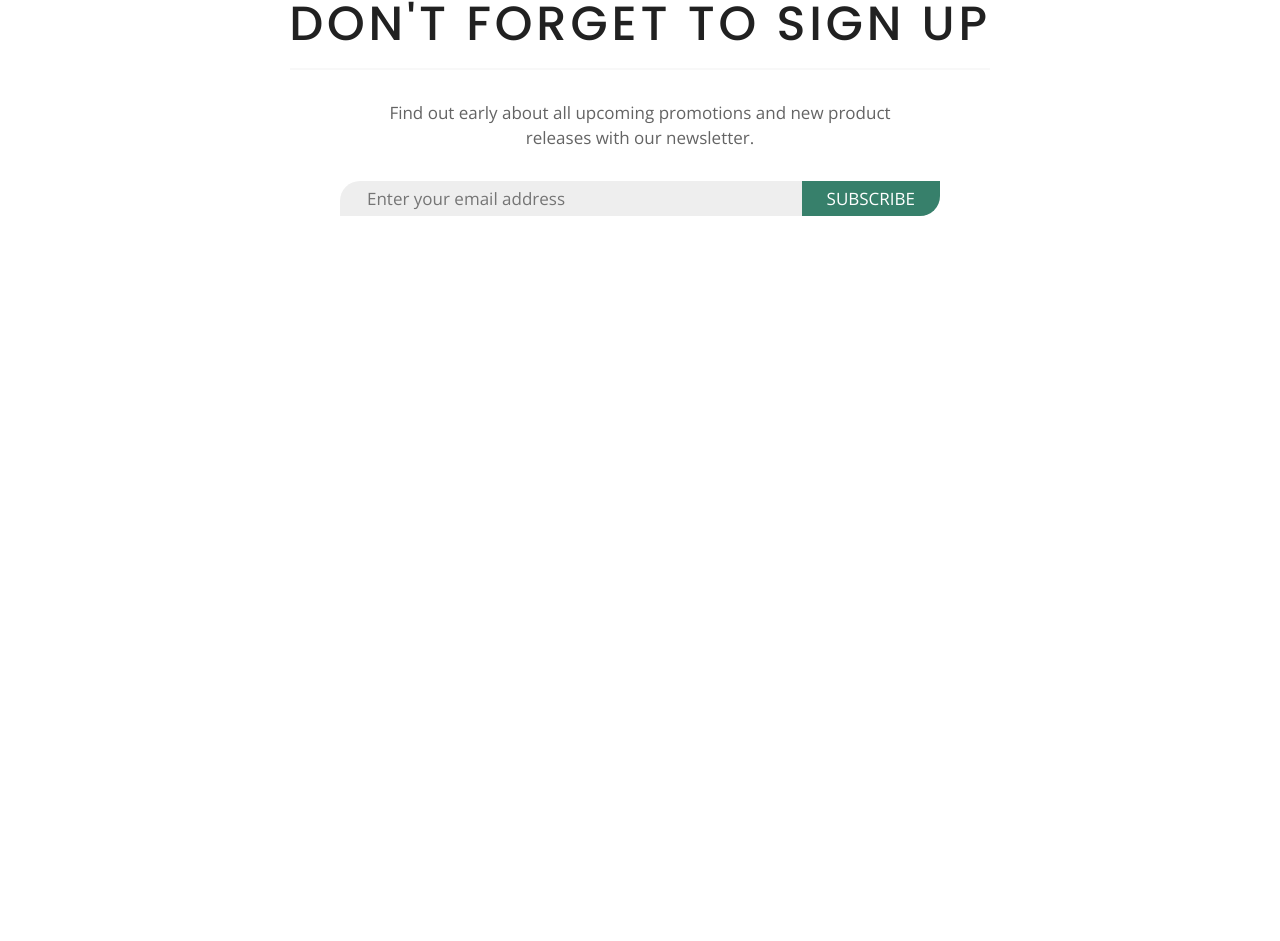
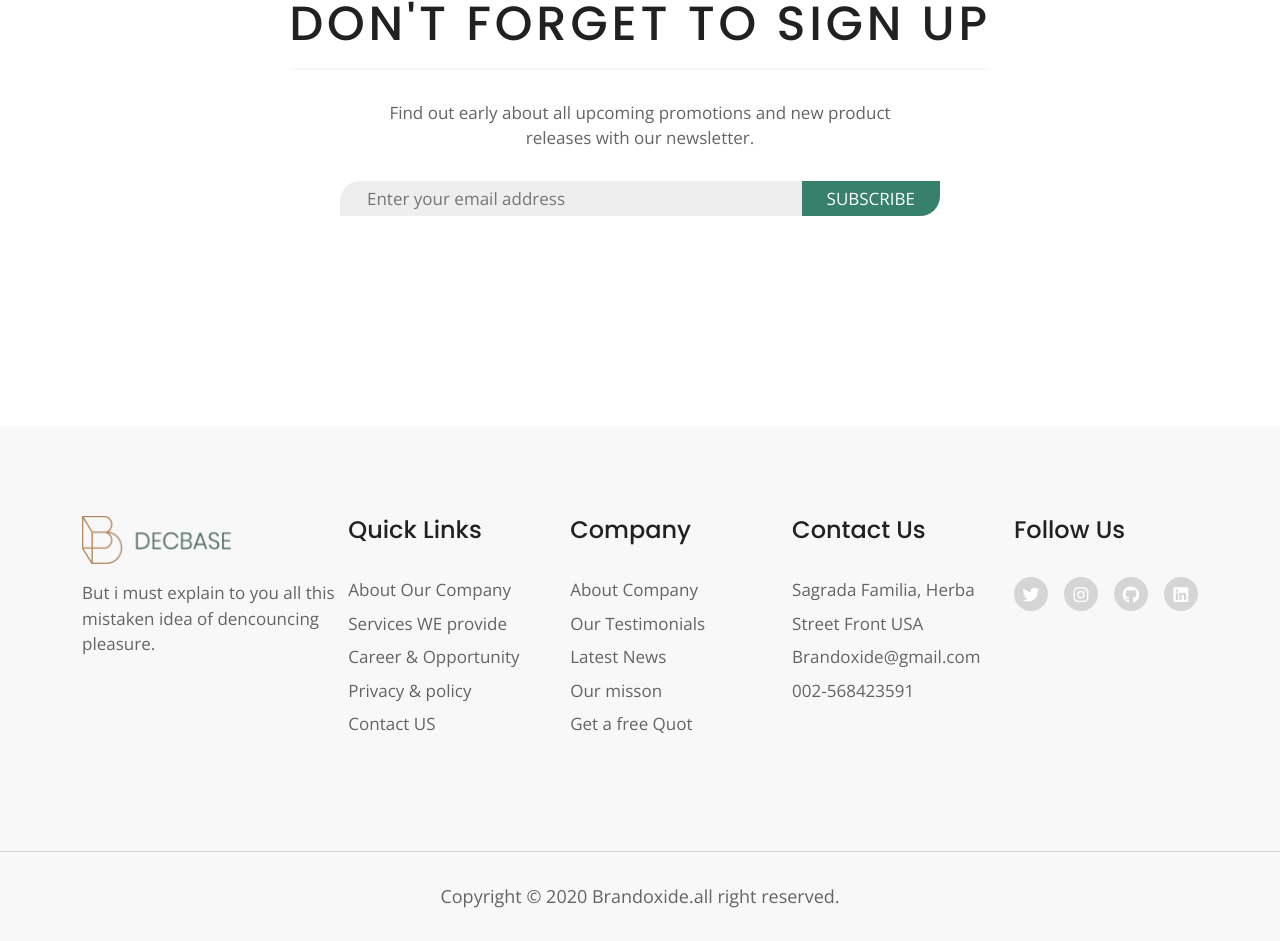
Before and after one commit to Saad-Al-Rahid/Decbase, a plain HTML site: page index.html in a window 1280 px wide. Shown: the part 5599-6540 px from the top of the page. Before the commit the page ends 6025 px from the top, so only its background shows below. Drawn offline with nearby package versions, Linux system fonts and the light colour scheme.

Commit message:
Full project desktop version complete

```diff
--- a/index.html
+++ b/index.html
@@ -427,6 +427,76 @@
 
     <!-- ===FOOTER SECTION START=== -->
 
+    <footer>
+      <div class="container">
+        <div class="footer__top">
+          <div class="footer__left">
+            <a class="navbar-brand" href="#">
+              <img src="./images/logo.png" />
+            </a>
+            <p>
+              But i must explain to you all this mistaken idea of dencouncing
+              pleasure.
+            </p>
+          </div>
+
+          <div class="footer__middle">
+            <h4>Quick Links</h4>
+            <li><a href="#">About Our Company</a></li>
+            <li><a href="#">Services WE provide</a></li>
+            <li><a href="#">Career & Opportunity</a></li>
+            <li><a href="#">Privacy & policy</a></li>
+            <li><a href="#">Contact US</a></li>
+          </div>
+
+          <div class="footer__middle">
+            <h4>Company</h4>
+            <li><a href="#">About Company</a></li>
+            <li><a href="#">Our Testimonials</a></li>
+            <li><a href="#">Latest News</a></li>
+            <li><a href="#">Our misson</a></li>
+            <li><a href="#">Get a free Quot</a></li>
+          </div>
+
+          <div class="footer__middle">
+            <h4>Contact Us</h4>
+            <li><a href="#">Sagrada Familia, Herba</a></li>
+            <li><a href="#">Street Front USA</a></li>
+            <li><a href="#">Brandoxide@gmail.com</a></li>
+            <li><a href="#">002-568423591</a></li>
+          </div>
+
+          <div class="footer__right">
+            <h4>Follow Us</h4>
+            <div class="social__links">
+              <li>
+                <a href="#"><i class="fab fa-twitter"></i></a>
+              </li>
+              <li>
+                <a href="#"><i class="fab fa-instagram"></i></a>
+              </li>
+              <li>
+                <a href="#"><i class="fab fa-github"></i></a>
+              </li>
+              <li>
+                <a href="#"><i class="fab fa-linkedin"></i></a>
+              </li>
+            </div>
+          </div>
+        </div>
+      </div>
+      <hr />
+      <div class="footer__bottom">
+        <div class="container">
+          <div class="row text-center">
+            <div class="col-12">
+              <p>Copyright &copy; 2020 Brandoxide.all right reserved.</p>
+            </div>
+          </div>
+        </div>
+      </div>
+    </footer>
+
     <!-- ===FOOTER SECTION END=== -->
 
     <!-- ===BOOTSTRAP 5 JS CDN=== -->
--- a/style.css
+++ b/style.css
@@ -5,6 +5,7 @@
   padding: 0;
   box-sizing: border-box;
   list-style: none;
+  text-decoration: none !important;
   outline: none;
 }
 
@@ -608,3 +609,70 @@ header .header__btn {
   border-radius: 0px 0px 20px 0px;
 }
 /* ===SIGNUP SECTION END=== */
+
+/* ===FOOTER SECTION START=== */
+
+footer {
+  background: #f8f8f8;
+}
+
+.footer__top {
+  display: grid;
+  grid-template-columns: 1.2fr 1fr 1fr 1fr 0.8fr;
+  padding: 90px 0;
+}
+
+.footer__left .navbar-brand img {
+  width: 150px;
+  height: 48px;
+  margin-bottom: 1rem;
+}
+
+footer h4 {
+  margin-bottom: 2rem;
+}
+
+footer li {
+  margin-bottom: 0.5rem;
+}
+
+footer li a {
+  color: #646464;
+}
+
+footer .social__links {
+  display: flex;
+  gap: 1rem;
+}
+
+footer .social__links li a {
+  display: flex;
+  background-color: #d5d5d5;
+  color: #fff;
+  width: 34px;
+  height: 34px;
+  border-radius: 50%;
+  align-items: center;
+  justify-content: center;
+  transition: all 500ms linear;
+}
+
+footer .social__links li a:hover {
+  background: #37806b;
+}
+
+.footer__bottom {
+  padding: 1rem 0;
+}
+
+.footer__bottom p {
+  font-family: "Open Sans";
+  font-style: normal;
+  font-weight: 400;
+  font-size: 18px;
+  line-height: 25px;
+
+  color: #646464;
+}
+
+/* ===FOOTER SECTION END=== */
```
